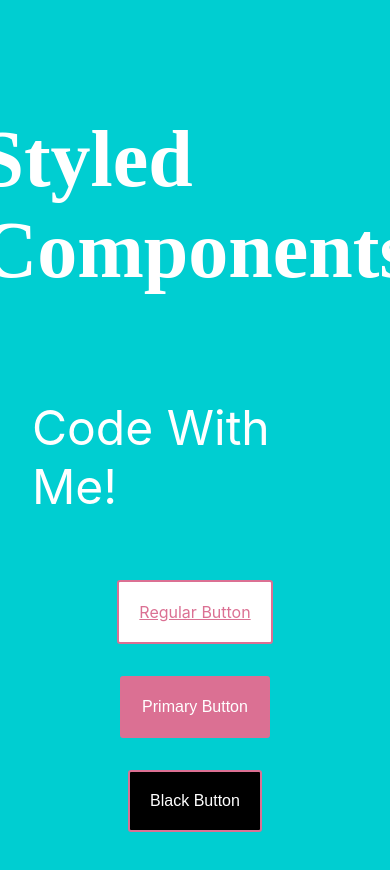
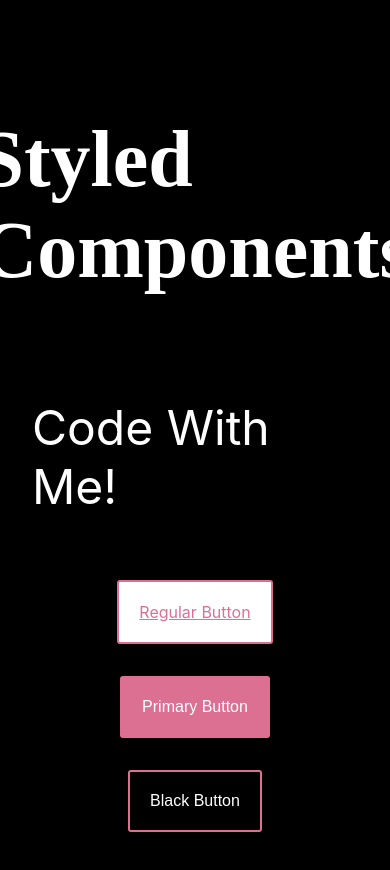
Before and after one commit to alibaltaci/Styled-Components, a React (Create React App) app in the folder my-app/: page / in a window 390 px wide. Shown: the top 870 px of the page. Built offline with nearby package versions, Linux system fonts and the light colour scheme.

Commit message:
media query

```diff
--- a/my-app/src/App.js
+++ b/my-app/src/App.js
@@ -35,6 +35,10 @@
   flex-direction: column;
   justify-content: center;
   align-items: center;
+
+  @media (max-width: 900px){
+    background-color: black;
+  }
 `;
 
 const Header = styled.h1`
```
Also changed, not shown: 1 other file (tests, documents, lock files or other folders).
